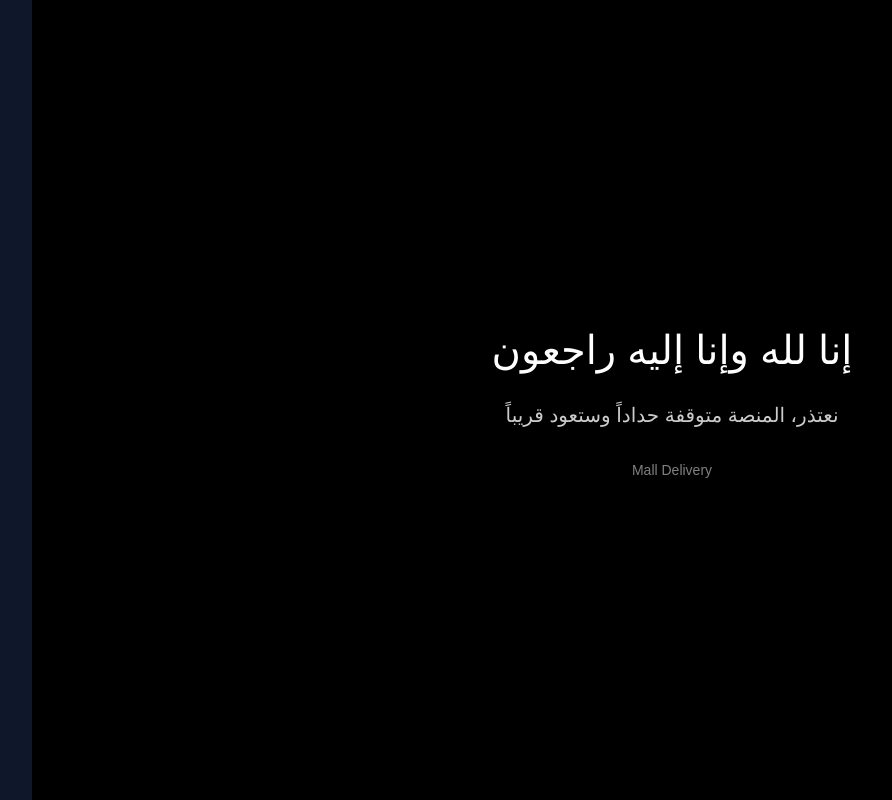
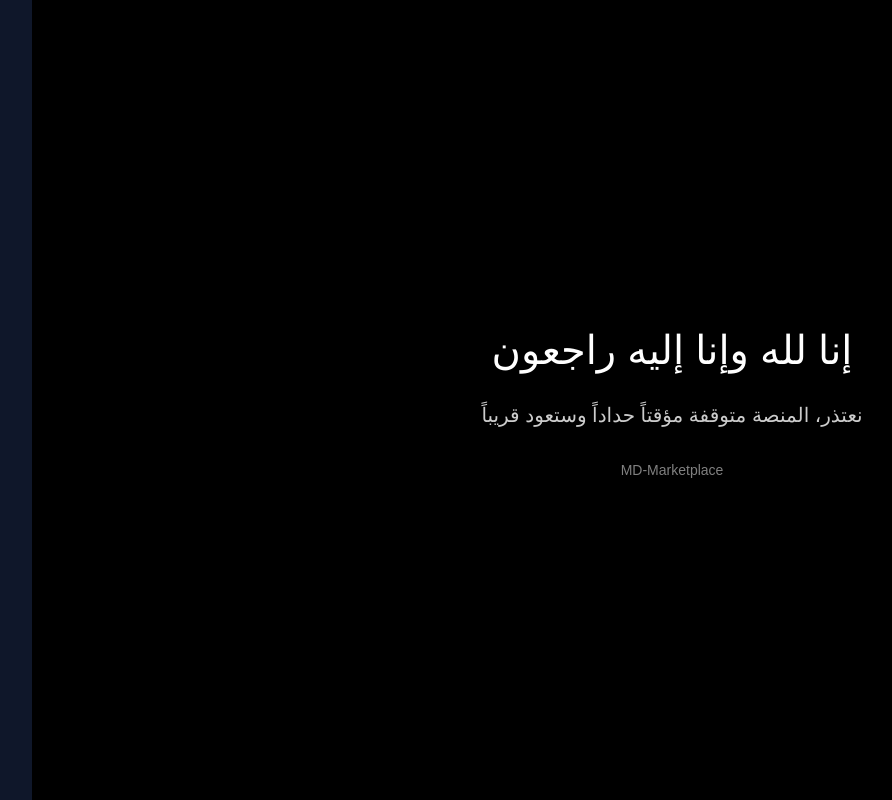
Before and after one commit to mjahto18-ui/MD-Marketplace, a Next.js app: page /closed in a window 1280 px wide. Shown: the whole page, without its empty margins (49-941 px from the left). Built offline with nearby package versions, Linux system fonts and the light colour scheme.

Commit message:
Update closed page message and branding

```diff
--- a/app/closed/page.jsx
+++ b/app/closed/page.jsx
@@ -2,8 +2,8 @@ export default function ClosedPage(){
   return (
     <div style={{minHeight:'100vh', background:'black', color:'white', display:'flex', flexDirection:'column', alignItems:'center', justifyContent:'center', textAlign:'center', padding:'20px'}}>
       <h1 style={{fontSize:'40px', marginBottom:'20px'}}>إنا لله وإنا إليه راجعون</h1>
-      <p style={{fontSize:'20px', opacity:0.8}}>نعتذر، المنصة متوقفة حداداً وستعود قريباً</p>
-      <p style={{marginTop:'30px', fontSize:'14px', opacity:0.5}}>Mall Delivery</p>
+      <p style={{fontSize:'20px', opacity:0.8}}>نعتذر، المنصة متوقفة مؤقتاً حداداً وستعود قريباً</p>
+      <p style={{marginTop:'30px', fontSize:'14px', opacity:0.5}}>MD-Marketplace</p>
     </div>
   )
 }
```
